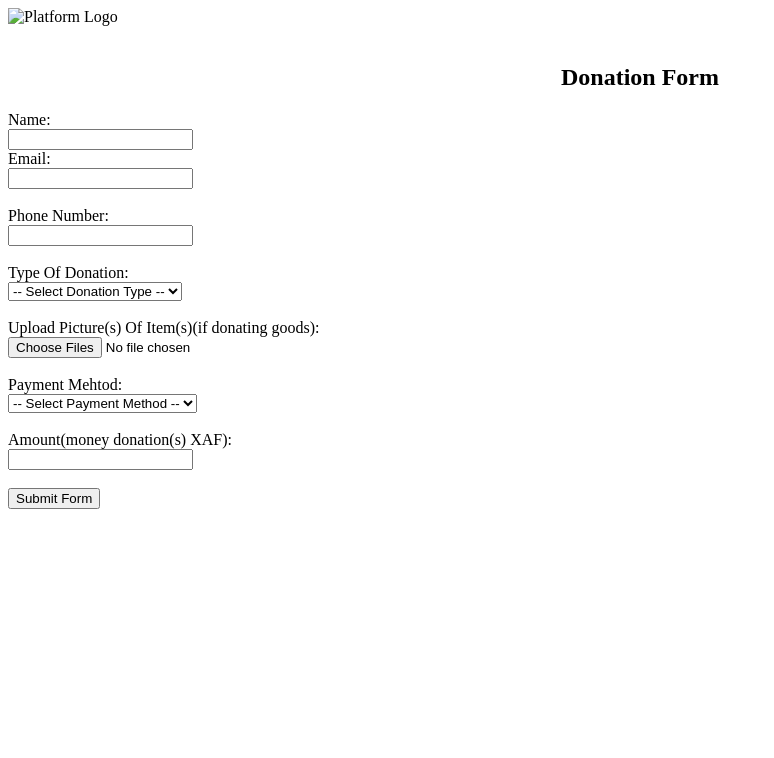
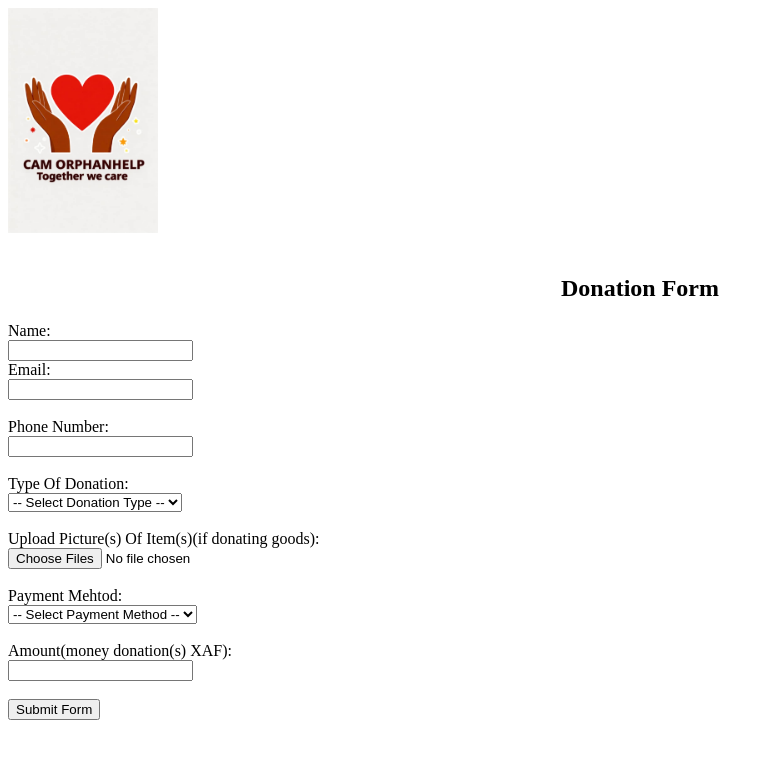
Before and after one commit to Ondoua-Marie/cam_orphanHelp, a plain HTML site: page donationform.html in a window 1280 px wide. Shown: the whole page, without its empty margins (0-774 px from the left). Drawn offline with Linux system fonts and the light colour scheme.

Commit message:
updateform

```diff
--- a/donationform.html
+++ b/donationform.html
@@ -5,7 +5,7 @@
 </head>
 <body>
     <!--Logo-->
-    <img src="logo.npg" alt="Platform Logo" width="150"><br><br>
+    <img src="logo.jpg" alt="Platform Logo" width="150"><br><br>
     <h2 style="text-align: center;">Donation Form</h2>
 <form>
     <!-- Name-->
```
Also changed, not shown: logo.jpg (added).
